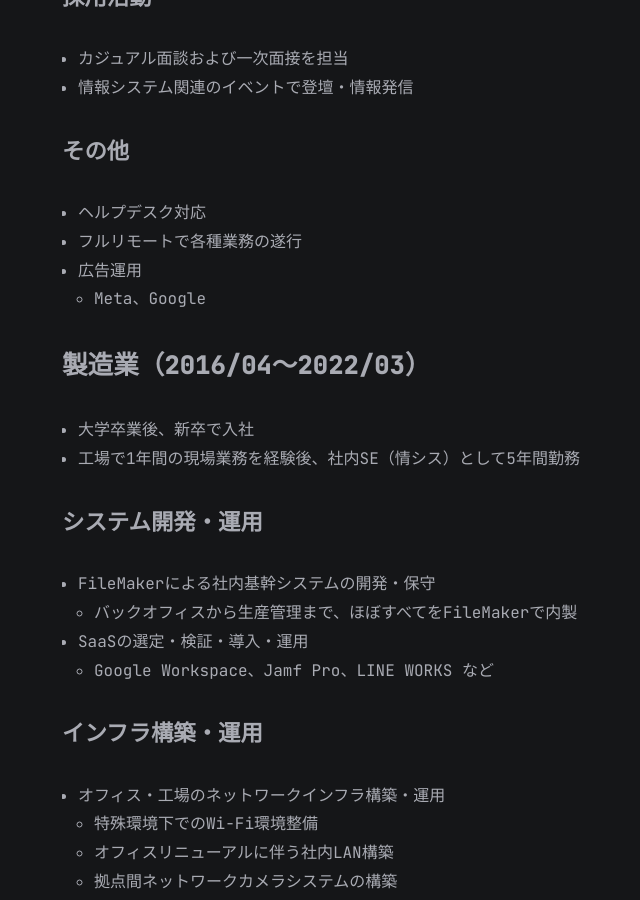
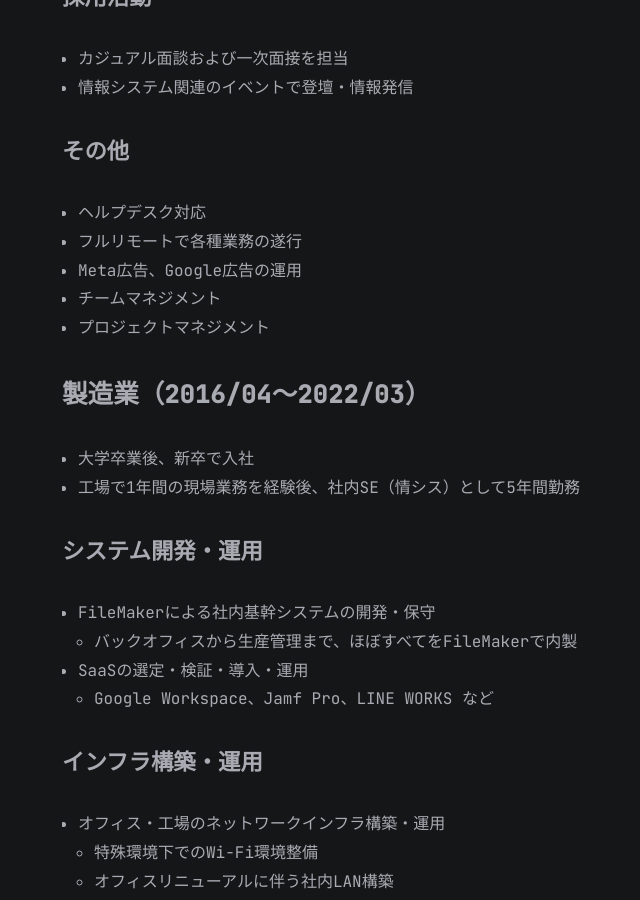
Before and after one commit to kaze3desu/kaze3desu.github.io, a Jekyll site: the page built from all_collections/_posts/2023-04-08-PortFolio.md, in a window 1280 px wide and 900 px high, scrolled down 2073 px. Shown: the whole window, without its empty margins (253-893 px from the left). Built offline with Jekyll 4.4.1, drawn with Linux system fonts in a browser that asks for light colours.

Commit message:
Update 2023-04-08-PortFolio.md

```diff
--- a/all_collections/_posts/2023-04-08-PortFolio.md
+++ b/all_collections/_posts/2023-04-08-PortFolio.md
@@ -62,8 +62,9 @@ categories: [PortFolio, Career, SKill, Qualification]
 
 - ヘルプデスク対応
 - フルリモートで各種業務の遂行
-- 広告運用
-  - Meta、Google
+- Meta広告、Google広告の運用
+- チームマネジメント
+- プロジェクトマネジメント
 
 ### 製造業（2016/04〜2022/03）
 
```
